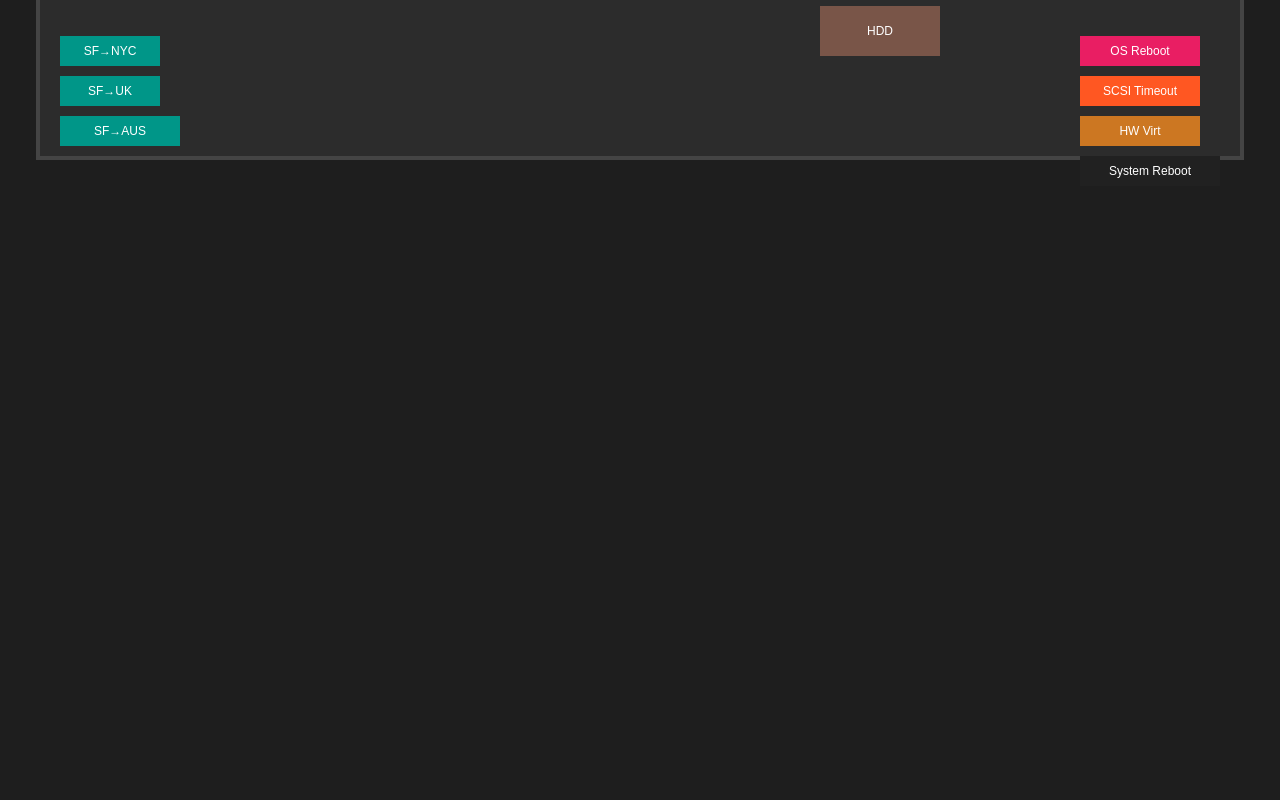
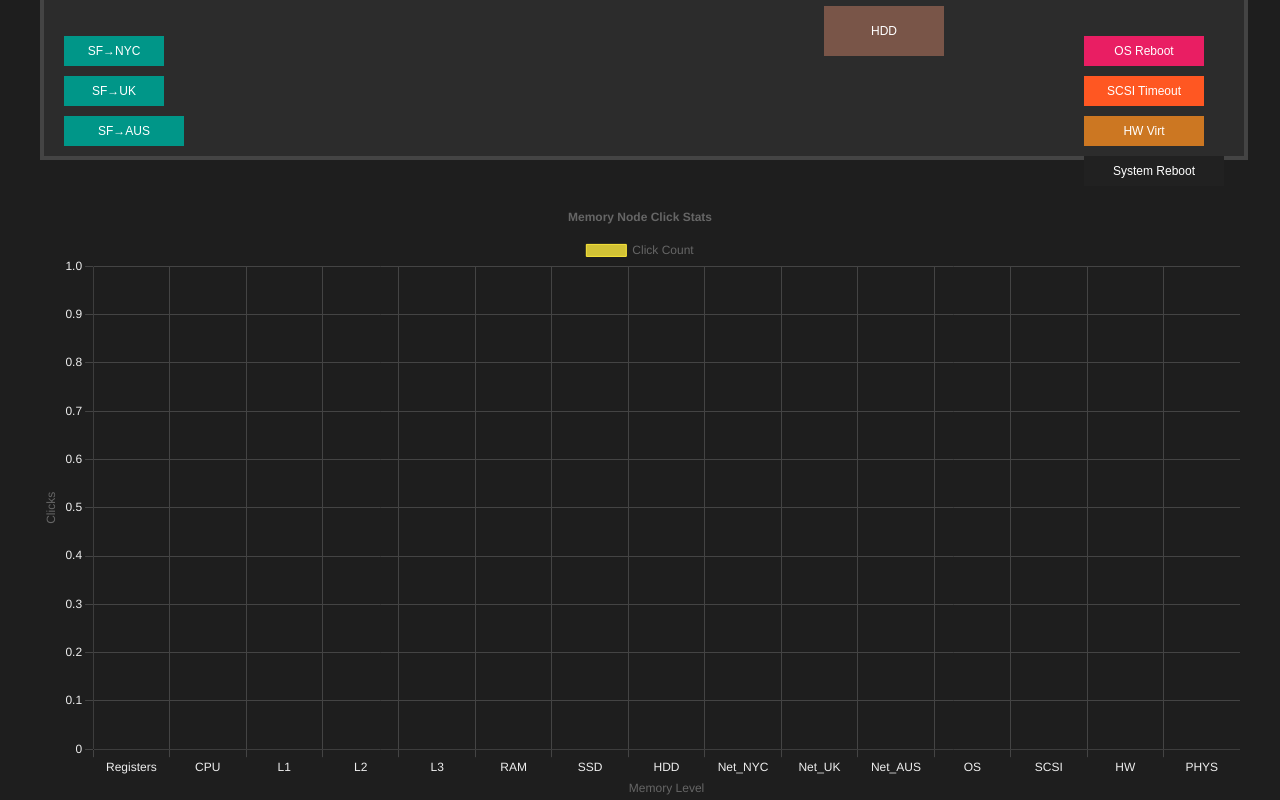
Before and after one commit to AntonioCoppe/memory-latency-demo, a React (Vite) app: page / in a window 1280 px wide. Shown: the part 625-1425 px from the top of the page. Before the commit the page ends 811 px from the top, so only its background shows below. Built offline with nearby package versions, Linux system fonts and the light colour scheme.

Commit message:
Added chart to track clicks with persistence

```diff
--- a/src/App.tsx
+++ b/src/App.tsx
@@ -1,6 +1,29 @@
 import React from 'react';
 import { Board } from './components/Board';
+import { Charts } from './components/Charts';
+import { useLatencyStats } from './hooks/useLatency';
+import './index.css';
 
-const App: React.FC = () => <Board />;
+const allLevels = [
+  'Registers','CPU','L1','L2','L3',
+  'RAM','SSD','HDD',
+  'Net_NYC','Net_UK','Net_AUS',
+  'OS','SCSI','HW','PHYS'
+];
+
+const App: React.FC = () => {
+  const [stats, increment] = useLatencyStats(allLevels);
+
+  return (
+    <div style={{ display: 'flex', flexDirection: 'column', alignItems: 'center' }}>
+      <div style={{ width: '1200px' }}>
+        <Board onNodeClick={increment} />
+      </div>
+      <div style={{ width: '1200px', marginTop: '40px' }}>
+        <Charts stats={stats} />
+      </div>
+    </div>
+  );
+};
 
 export default App;
--- a/src/components/Board.tsx
+++ b/src/components/Board.tsx
@@ -1,73 +1,82 @@
-import React from 'react';
+// src/components/Board.tsx
+import React from 'react'
 
-// Real‐world latencies (ms, log‐scaled for animation)
+// Props: callback to notify parent which level was clicked
+export interface BoardProps {
+  onNodeClick: (level: string) => void
+}
+
+// Real‐world latencies (ms, log-scaled for animation)
 const durations: Record<string, number> = {
-  Registers:0.3,
-  CPU:      0.3,
-  L1:       0.9,
-  L2:       2.8,
-  L3:       12.9,
-  RAM:      120,
-  SSD:      10000,
-  HDD:      550000,
-  Net_NYC:  4000000,
-  Net_UK:   8100000,
-  Net_AUS:  18300000,
-  OS:       400000000,
-  SCSI:     3000000000,
-  HW:       4000000000,
-  PHYS:     30000000000
-};
+  Registers:   0.3,
+  CPU:         0.3,
+  L1:          0.9,
+  L2:          2.8,
+  L3:         12.9,
+  RAM:       120,
+  SSD:     10_000,
+  HDD:    550_000,
+  Net_NYC: 4_000_000,
+  Net_UK:   8_100_000,
+  Net_AUS: 18_300_000,
+  OS:     400_000_000,
+  SCSI: 3_000_000_000,
+  HW:    4_000_000_000,
+  PHYS: 30_000_000_000
+}
 
-// All of the nodes with their exact sizes & positions from your HTML demo
+// Each node’s id, data-lat key, label, and absolute CSS positioning
 const nodes = [
-  { id: 'l3',     dataLat: 'L3',       label: 'L3',            style: { width: '340px', height: '340px', border: '2px dashed #8e24aa', top: '180px', left: '430px' } },
-  { id: 'l2',     dataLat: 'L2',       label: 'L2',            style: { width: '280px', height: '280px', border: '2px dashed #5e35b1', top: '210px', left: '460px' } },
-  { id: 'l1',     dataLat: 'L1',       label: 'L1',            style: { width: '220px', height: '220px', border: '2px dashed #3949ab', top: '240px', left: '490px' } },
-  { id: 'cpu-socket', dataLat: 'CPU',   label: 'CPU',           style: { width: '160px', height: '160px', background: '#2196f3', top: '280px', left: '520px' } },
-  { id: 'regs',   dataLat: 'Registers', label: 'Regs',         style: { width: ' 80px', height:  '80px', background: '#f44336', top: '310px', left: '550px' } },
-  { id: 'ram1',   dataLat: 'RAM',      label: 'RAM',           style: { width:  '40px', height: '200px', background: '#4caf50', top: '240px', left: '780px' } },
-  { id: 'ram2',   dataLat: 'RAM',      label: 'RAM',           style: { width:  '40px', height: '200px', background: '#4caf50', top: '240px', left: '830px' } },
-  { id: 'ram3',   dataLat: 'RAM',      label: 'RAM',           style: { width:  '40px', height: '200px', background: '#4caf50', top: '240px', left: '880px' } },
-  { id: 'ram4',   dataLat: 'RAM',      label: 'RAM',           style: { width:  '40px', height: '200px', background: '#4caf50', top: '240px', left: '930px' } },
-  { id: 'ssd',    dataLat: 'SSD',      label: 'SSD',           style: { width: '100px', height:  '60px', background: '#ff9800', top: '480px', left: '800px' } },
-  { id: 'hdd',    dataLat: 'HDD',      label: 'HDD',           style: { width: '120px', height:  '50px', background: '#795548', top: '550px', left: '780px' } },
-  { id: 'net-nyc',dataLat:'Net_NYC',   label: 'SF→NYC',        style: { width: '100px', height:  '30px', background: '#009688', top: '580px', left:  '20px' } },
-  { id: 'net-uk', dataLat: 'Net_UK',   label: 'SF→UK',         style: { width: '100px', height:  '30px', background: '#009688', top: '620px', left:  '20px' } },
-  { id: 'net-aus',dataLat:'Net_AUS',   label: 'SF→AUS',        style: { width: '120px', height:  '30px', background: '#009688', top: '660px', left:  '20px' } },
-  { id: 'os',     dataLat: 'OS',       label: 'OS Reboot',     style: { width: '120px', height:  '30px', background: '#e91e63', top: '580px', left: '1040px' } },
-  { id: 'scsi',   dataLat: 'SCSI',     label: 'SCSI Timeout',  style: { width: '120px', height:  '30px', background: '#ff5722', top: '620px', left: '1040px' } },
-  { id: 'hwv',    dataLat: 'HW',       label: 'HW Virt',       style: { width: '120px', height:  '30px', background: '#cc7722', top: '660px', left: '1040px' } },
-  { id: 'phy',    dataLat: 'PHYS',     label: 'System Reboot', style: { width: '140px', height:  '30px', background: '#212121', top: '700px', left: '1040px' } }
-];
+  { id: 'l3',        dataLat: 'L3',       label: 'L3',            style: { width: '340px', height: '340px', border: '2px dashed #8e24aa', top: '180px', left: '430px' } },
+  { id: 'l2',        dataLat: 'L2',       label: 'L2',            style: { width: '280px', height: '280px', border: '2px dashed #5e35b1', top: '210px', left: '460px' } },
+  { id: 'l1',        dataLat: 'L1',       label: 'L1',            style: { width: '220px', height: '220px', border: '2px dashed #3949ab', top: '240px', left: '490px' } },
+  { id: 'cpu-socket',dataLat: 'CPU',      label: 'CPU',           style: { width: '160px', height: '160px', background: '#2196f3',      top: '280px', left: '520px' } },
+  { id: 'regs',      dataLat: 'Registers',label: 'Regs',         style: { width:  '80px', height:  '80px', background: '#f44336',      top: '310px', left: '550px' } },
+  { id: 'ram1',      dataLat: 'RAM',      label: 'RAM',           style: { width:  '40px', height: '200px', background: '#4caf50',      top: '240px', left: '780px' } },
+  { id: 'ram2',      dataLat: 'RAM',      label: 'RAM',           style: { width:  '40px', height: '200px', background: '#4caf50',      top: '240px', left: '830px' } },
+  { id: 'ram3',      dataLat: 'RAM',      label: 'RAM',           style: { width:  '40px', height: '200px', background: '#4caf50',      top: '240px', left: '880px' } },
+  { id: 'ram4',      dataLat: 'RAM',      label: 'RAM',           style: { width:  '40px', height: '200px', background: '#4caf50',      top: '240px', left: '930px' } },
+  { id: 'ssd',       dataLat: 'SSD',      label: 'SSD',           style: { width: '100px', height:  '60px', background: '#ff9800',      top: '480px', left: '800px' } },
+  { id: 'hdd',       dataLat: 'HDD',      label: 'HDD',           style: { width: '120px', height:  '50px', background: '#795548',      top: '550px', left: '780px' } },
+  { id: 'net-nyc',   dataLat: 'Net_NYC',  label: 'SF→NYC',        style: { width: '100px', height:  '30px', background: '#009688',      top: '580px', left:  '20px' } },
+  { id: 'net-uk',    dataLat: 'Net_UK',   label: 'SF→UK',         style: { width: '100px', height:  '30px', background: '#009688',      top: '620px', left:  '20px' } },
+  { id: 'net-aus',   dataLat: 'Net_AUS',  label: 'SF→AUS',        style: { width: '120px', height:  '30px', background: '#009688',      top: '660px', left:  '20px' } },
+  { id: 'os',        dataLat: 'OS',       label: 'OS Reboot',     style: { width: '120px', height:  '30px', background: '#e91e63',      top: '580px', left: '1040px' } },
+  { id: 'scsi',      dataLat: 'SCSI',     label: 'SCSI Timeout',  style: { width: '120px', height:  '30px', background: '#ff5722',      top: '620px', left: '1040px' } },
+  { id: 'hwv',       dataLat: 'HW',       label: 'HW Virt',       style: { width: '120px', height:  '30px', background: '#cc7722',      top: '660px', left: '1040px' } },
+  { id: 'phy',       dataLat: 'PHYS',     label: 'System Reboot', style: { width: '140px', height:  '30px', background: '#212121',      top: '700px', left: '1040px' } }
+]
 
-export const Board: React.FC = () => {
+export const Board: React.FC<BoardProps> = ({ onNodeClick }) => {
   const handleClick = (e: React.MouseEvent<HTMLDivElement>) => {
-    const el = e.currentTarget;
-    const key = el.dataset.lat!;
-    const duration = durations[key];
-    if (!duration) return;
+    const el = e.currentTarget
+    const key = el.dataset.lat!
+    onNodeClick(key)
+
+    const duration = durations[key]
+    if (!duration) return
 
     // create & position packet
-    const packet = document.createElement('div');
-    packet.className = 'packet';
-    document.body.appendChild(packet);
+    const packet = document.createElement('div')
+    packet.className = 'packet'
+    document.body.appendChild(packet)
 
-    const from = el.getBoundingClientRect();
-    packet.style.left = `${from.left + from.width/2 - 6}px`;
-    packet.style.top  = `${from.top  + from.height/2 - 6}px`;
+    const from = el.getBoundingClientRect()
+    packet.style.left = `${from.left + from.width/2 - 6}px`
+    packet.style.top  = `${from.top  + from.height/2 - 6}px`
 
-    // compute delta to CPU center
-    const cpuRect = document.getElementById('cpu-socket')!.getBoundingClientRect();
-    const dx = cpuRect.left + cpuRect.width/2 - (from.left + from.width/2);
-    const dy = cpuRect.top  + cpuRect.height/2 - (from.top  + from.height/2);
+    // compute delta to CPU
+    const cpu = document.getElementById('cpu-socket')!
+    const cpuRect = cpu.getBoundingClientRect()
+    const dx = cpuRect.left + cpuRect.width/2 - (from.left + from.width/2)
+    const dy = cpuRect.top  + cpuRect.height/2 - (from.top  + from.height/2)
 
-    // animate & remove
+    // animate & cleanup
     packet.animate(
-      [{ transform: 'translate(0,0)' }, { transform: `translate(${dx}px, ${dy}px)` }],
+      [{ transform: 'translate(0,0)' }, { transform: `translate(${dx}px,${dy}px)` }],
       { duration, easing: 'linear' }
-    ).onfinish = () => packet.remove();
-  };
+    ).onfinish = () => packet.remove()
+  }
 
   return (
     <div>
@@ -87,5 +96,5 @@ export const Board: React.FC = () => {
         ))}
       </div>
     </div>
-  );
-};
+  )
+}
--- a/src/components/Charts.tsx
+++ b/src/components/Charts.tsx
@@ -0,0 +1,66 @@
+import React from 'react'
+import {
+  Chart as ChartJS,
+  CategoryScale,
+  LinearScale,
+  BarElement,
+  Title,
+  Tooltip,
+  Legend
+} from 'chart.js'
+import { Bar } from 'react-chartjs-2'
+
+// Register the chart components
+ChartJS.register(
+  CategoryScale,
+  LinearScale,
+  BarElement,
+  Title,
+  Tooltip,
+  Legend
+)
+
+interface ChartsProps {
+  // keys will match your dataLat values, e.g. 'L1', 'L2', 'RAM', etc.
+  stats: Record<string, number>
+}
+
+export const Charts: React.FC<ChartsProps> = ({ stats }) => {
+  // Extract labels and counts in a stable order
+  const labels = Object.keys(stats)
+  const data = {
+    labels,
+    datasets: [
+      {
+        label: 'Click Count',
+        data: labels.map((l) => stats[l]),
+        backgroundColor: 'rgba(255, 235, 59, 0.8)', // yellow bars
+        borderColor:     'rgba(255, 235, 59, 1)',
+        borderWidth: 1
+      }
+    ]
+  }
+
+  const options = {
+    responsive: true,
+    plugins: {
+      legend: { position: 'top' as const },
+      title: { display: true, text: 'Memory Node Click Stats' }
+    },
+    scales: {
+      y: {
+        beginAtZero: true,
+        title: { display: true, text: 'Clicks' },
+        ticks: { color: '#eee' },
+        grid:  { color: '#444' }
+      },
+      x: {
+        title: { display: true, text: 'Memory Level' },
+        ticks: { color: '#eee' },
+        grid:  { color: '#444' }
+      }
+    }
+  }
+
+  return <Bar options={options} data={data} />
+}
--- /dev/null
+++ b/src/hooks/useLatency.ts
@@ -0,0 +1,36 @@
+import { useState, useEffect, useCallback } from 'react';
+
+const STORAGE_KEY = 'latencyStats';
+
+/**
+ * Maintains click counts per memory level in state,
+ * initializes from localStorage, and writes back on updates.
+ */
+export function useLatencyStats(levels: string[]) {
+  const [stats, setStats] = useState<Record<string, number>>(() => {
+    try {
+      const saved = localStorage.getItem(STORAGE_KEY);
+      if (saved) return JSON.parse(saved);
+    } catch {
+      /* ignore parse errors */
+    }
+    // fallback: 0 for each level
+    return Object.fromEntries(levels.map(l => [l, 0]));
+  });
+
+  // write to localStorage whenever stats change
+  useEffect(() => {
+    try {
+      localStorage.setItem(STORAGE_KEY, JSON.stringify(stats));
+    } catch {
+      /* ignore quota errors */
+    }
+  }, [stats]);
+
+  // increment handler
+  const increment = useCallback((level: string) => {
+    setStats(prev => ({ ...prev, [level]: (prev[level] || 0) + 1 }));
+  }, []);
+
+  return [stats, increment] as const;
+}
```
Also changed, not shown: src/hooks/index.ts (deleted).
